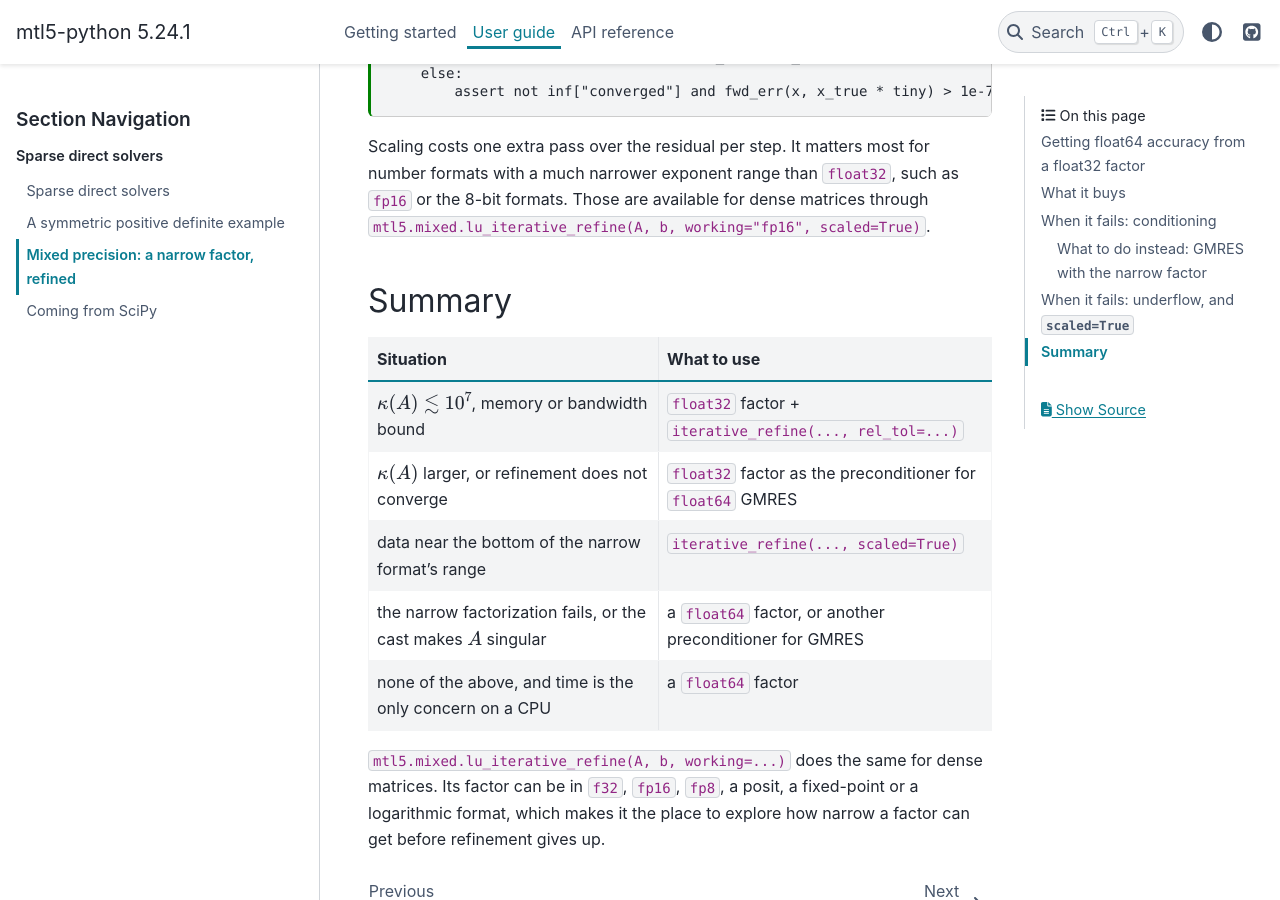
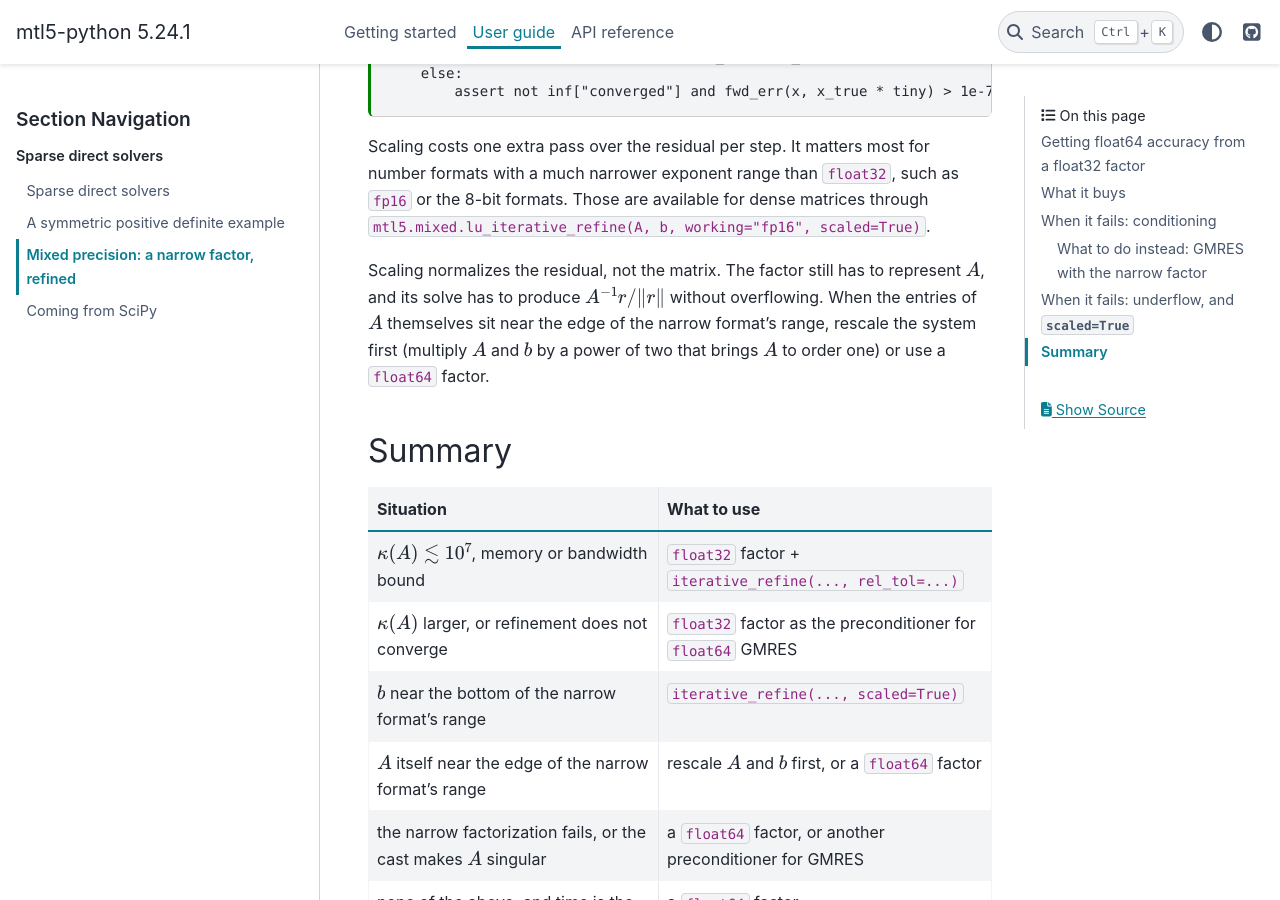
Before and after one commit to stillwater-sc/mtl5-python, a Sphinx documentation site: the page built from docs/guide/mixed-precision.md, in a window 1280 px wide and 900 px high, scrolled down 6388 px. Built offline with Sphinx 7.4.7 and the PyData theme 0.15.4, drawn with Linux system fonts in a browser that asks for light colours; pages that are not in the unit, such as notebooks, are missing from menus.

Commit message:
docs: scope scaled=True, raise the docs SciPy floor, fix the log's bound
- The guide pages call scipy.sparse.linalg.gmres(rtol=...), which
  SciPy accepts from 1.12; the docs extra allowed 1.10.
- scaled=True normalizes the residual, not the matrix. When A itself
  is near the edge of the narrow format's range, the page now says to
  rescale the system or use a float64 factor.
- The session log stated the forward-error bound as kappa * u64; it is
  kappa times the achieved relative residual.

Co-Authored-By: Claude Opus 5.5 <noreply@anthropic.com>

```diff
--- a/docs/guide/mixed-precision.md
+++ b/docs/guide/mixed-precision.md
@@ -310,13 +310,20 @@ number formats with a much narrower exponent range than `float32`, such as
 `fp16` or the 8-bit formats. Those are available for dense matrices through
 `mtl5.mixed.lu_iterative_refine(A, b, working="fp16", scaled=True)`.
 
+Scaling normalizes the residual, not the matrix. The factor still has to
+represent $A$, and its solve has to produce $A^{-1}r/\|r\|$ without
+overflowing. When the entries of $A$ themselves sit near the edge of the
+narrow format's range, rescale the system first (multiply $A$ and $b$ by a
+power of two that brings $A$ to order one) or use a `float64` factor.
+
 ## Summary
 
 | Situation | What to use |
 |---|---|
 | $\kappa(A) \lesssim 10^7$, memory or bandwidth bound | `float32` factor + `iterative_refine(..., rel_tol=...)` |
 | $\kappa(A)$ larger, or refinement does not converge | `float32` factor as the preconditioner for `float64` GMRES |
-| data near the bottom of the narrow format's range | `iterative_refine(..., scaled=True)` |
+| $b$ near the bottom of the narrow format's range | `iterative_refine(..., scaled=True)` |
+| $A$ itself near the edge of the narrow format's range | rescale $A$ and $b$ first, or a `float64` factor |
 | the narrow factorization fails, or the cast makes $A$ singular | a `float64` factor, or another preconditioner for GMRES |
 | none of the above, and time is the only concern on a CPU | a `float64` factor |
 
--- a/pyproject.toml
+++ b/pyproject.toml
@@ -72,7 +72,9 @@ docs = [
     "pydata-sphinx-theme>=0.15",
     "ipykernel>=6.0",
     "matplotlib>=3.7",
-    "scipy>=1.10",
+    # 1.12 is the first release whose iterative solvers take rtol=, which the
+    # guide pages pass to scipy.sparse.linalg.gmres.
+    "scipy>=1.12",
 ]
 
 [tool.scikit-build]
```
Also changed, not shown: docs/sessions/2026-11-24.md (+4 -3 lines).
